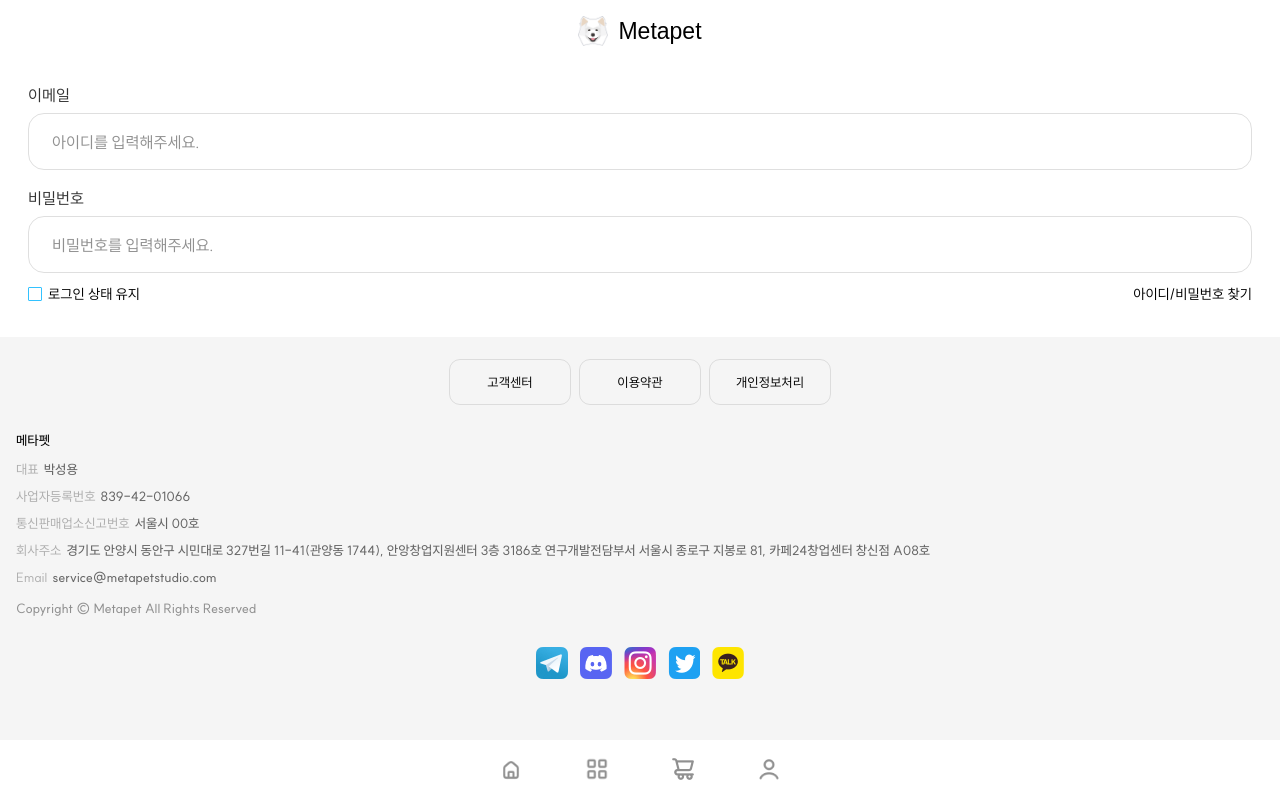
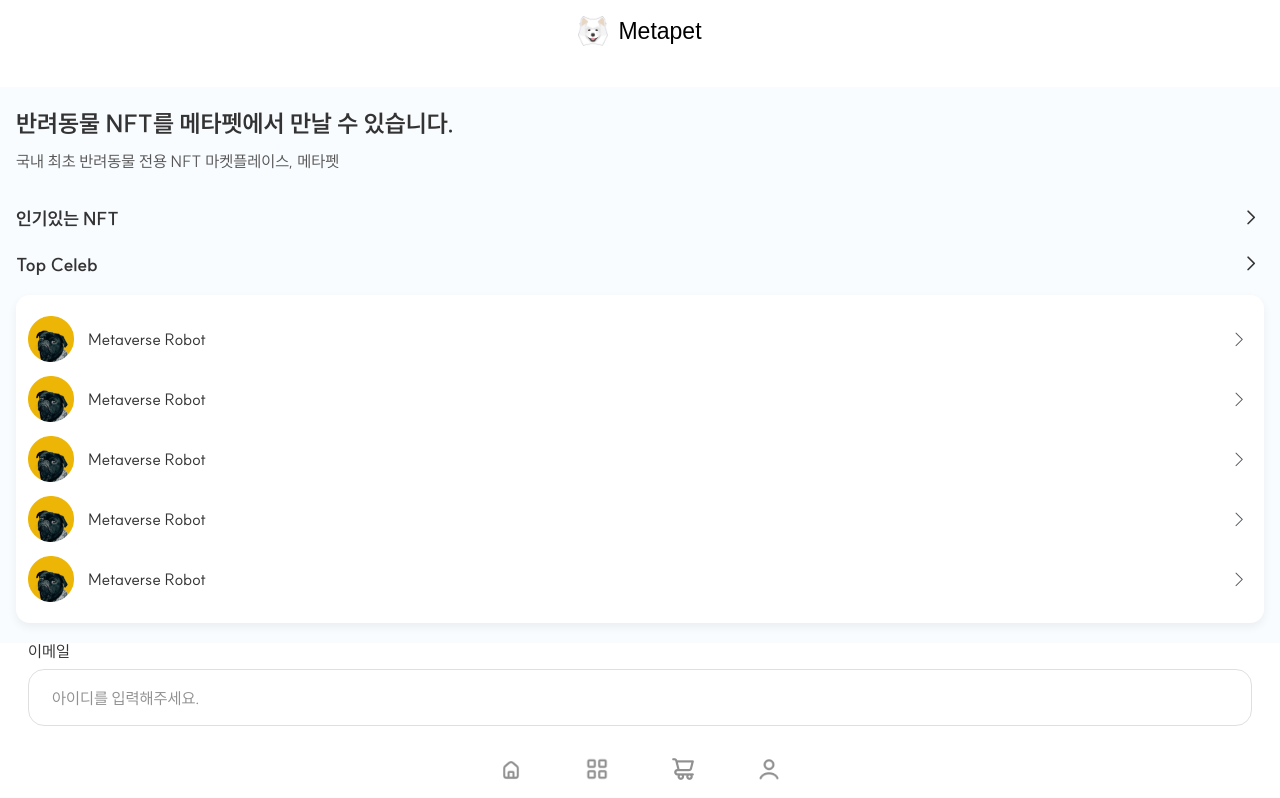
Before and after one commit to KimDongSin/metaPetShop, a React (Create React App) app: page / in a window 1280 px wide. Shown: the top 798 px of the page. Built offline with nearby package versions, Linux system fonts and the light colour scheme; the HTML template or start-up script is replaced by a standard one.

Commit message:
셀럽 섹션 완성

```diff
--- a/src/App.js
+++ b/src/App.js
@@ -3,6 +3,7 @@
 import Join from './components/join/Join';
 import Footer from './components/layout/Footer';
 import Header from './components/layout/Header';
+import Home from './pages/home/home';
 // import styled from 'styled-components';
 
 
@@ -10,6 +11,7 @@
   return (
     <div className="App">
       <Header type="t4" />
+      <Home />
       <Join />
       <Footer />
     </div>
--- /dev/null
+++ b/src/components/more/more.js
@@ -0,0 +1,33 @@
+import styled from "styled-components";
+import moreArrow from "../../assets/images/common/more_icon.png";
+
+const Wrapper = styled.div`
+    display: flex;
+    justify-content: space-between;
+    align-items: center;
+    margin-bottom: 16px;
+
+    span {
+        font-size: 18px;
+        font-weight: bold;
+        line-height: 23px;
+        color: #333333;
+    }
+
+    img {
+        width: 28px;
+        height: 28px;
+    }
+`;
+
+
+function More({ title }) {
+    return (
+        <Wrapper>
+            <span>{title}</span>
+            <a href="#"><img src={moreArrow} /></a>
+        </Wrapper>
+    )
+}
+
+export default More;
--- /dev/null
+++ b/src/components/title/title.js
@@ -0,0 +1,32 @@
+import styled from "styled-components";
+
+const Wrapper = styled.div`
+    margin-bottom: 32px;
+
+    h1 {
+        font-size: 24px;
+        font-weight: bold;
+        line-height: 32px;
+        color: #333333;
+        margin-bottom: 12px;
+    }
+
+    p {
+        font-size: 16px;
+        font-weight: 400;
+        line-height: 20px;
+        color: #565656;
+    }
+`;
+
+
+function Title({title, sub}) {
+    return (
+        <Wrapper>
+            <h1>{title}</h1>
+            <p>{sub}</p>
+        </Wrapper>
+    )
+}
+
+export default Title;
--- /dev/null
+++ b/src/pages/home/home.js
@@ -0,0 +1,24 @@
+import styled from "styled-components";
+import Title from "../../components/title/title";
+import More from "../../components/more/more";
+import CelebList from "./ui/celebList";
+
+
+const Wrapper = styled.div`
+    padding: 20px 16px;
+    background: #F9FCFF;
+`;
+
+function Home() {
+    return (
+        <Wrapper>
+            <Title title="반려동물 NFT를 메타펫에서 만날 수 있습니다." sub="국내 최초 반려동물 전용 NFT 마켓플레이스, 메타펫" />
+            <More title="인기있는 NFT" />
+
+            <More title="Top Celeb" />
+            <CelebList></CelebList>
+        </Wrapper>
+    )
+}
+
+export default Home;
--- /dev/null
+++ b/src/pages/home/ui/celebList.js
@@ -0,0 +1,105 @@
+import styled from "styled-components";
+import imgSample from "../../../assets/images/common/user_img.png";
+import celebMore from "../../../assets/images/common/celebMore.png";
+
+const Wrapper = styled.div`
+    padding: 14px 12px;
+    background: #FFF;
+    border-radius: 14px;
+    box-shadow: 0 4px 10px 0 #0000000F;
+`;
+
+const List = styled.li`
+    width: 100%;
+    height: 60px;
+
+    a {
+        width: 100%;
+        height: 100%;
+        display: flex;
+        justify-content: space-between;
+        align-items: center;
+
+        & >img {
+            width: 28px;
+            height: 28px;
+        }
+    }
+`;
+
+const Celeb = styled.div`
+    display: flex;
+    justify-content: left;
+    align-items: center;
+
+    span {
+        font-size: 16px;
+        font-weight: 20px;
+        color: #333333;
+    }
+
+    img {
+        margin-right: 14px;
+        width: 46px;
+        height: 46px;
+    }
+`;
+
+function CelebList() {
+    return (
+        <Wrapper>
+            <ul>
+
+                <List>
+                    <a href="#none">
+                        <Celeb>
+                            <img src={imgSample} />
+                            <span>Metaverse Robot</span>
+                        </Celeb>
+                        <img src={celebMore} />
+                    </a>
+                </List>
+
+
+                <List>
+                    <a href="#none">
+                        <Celeb>
+                            <img src={imgSample} />
+                            <span>Metaverse Robot</span>
+                        </Celeb>
+                        <img src={celebMore} />
+                    </a>
+                </List>
+                <List>
+                    <a href="#none">
+                        <Celeb>
+                            <img src={imgSample} />
+                            <span>Metaverse Robot</span>
+                        </Celeb>
+                        <img src={celebMore} />
+                    </a>
+                </List>
+                <List>
+                    <a href="#none">
+                        <Celeb>
+                            <img src={imgSample} />
+                            <span>Metaverse Robot</span>
+                        </Celeb>
+                        <img src={celebMore} />
+                    </a>
+                </List>
+                <List>
+                    <a href="#none">
+                        <Celeb>
+                            <img src={imgSample} />
+                            <span>Metaverse Robot</span>
+                        </Celeb>
+                        <img src={celebMore} />
+                    </a>
+                </List>
+            </ul>
+        </Wrapper>
+    )
+}
+
+export default CelebList;
```
Also changed, not shown: src/assets/images/common/celebMore.png (added), src/pages/home/index.js (deleted).
